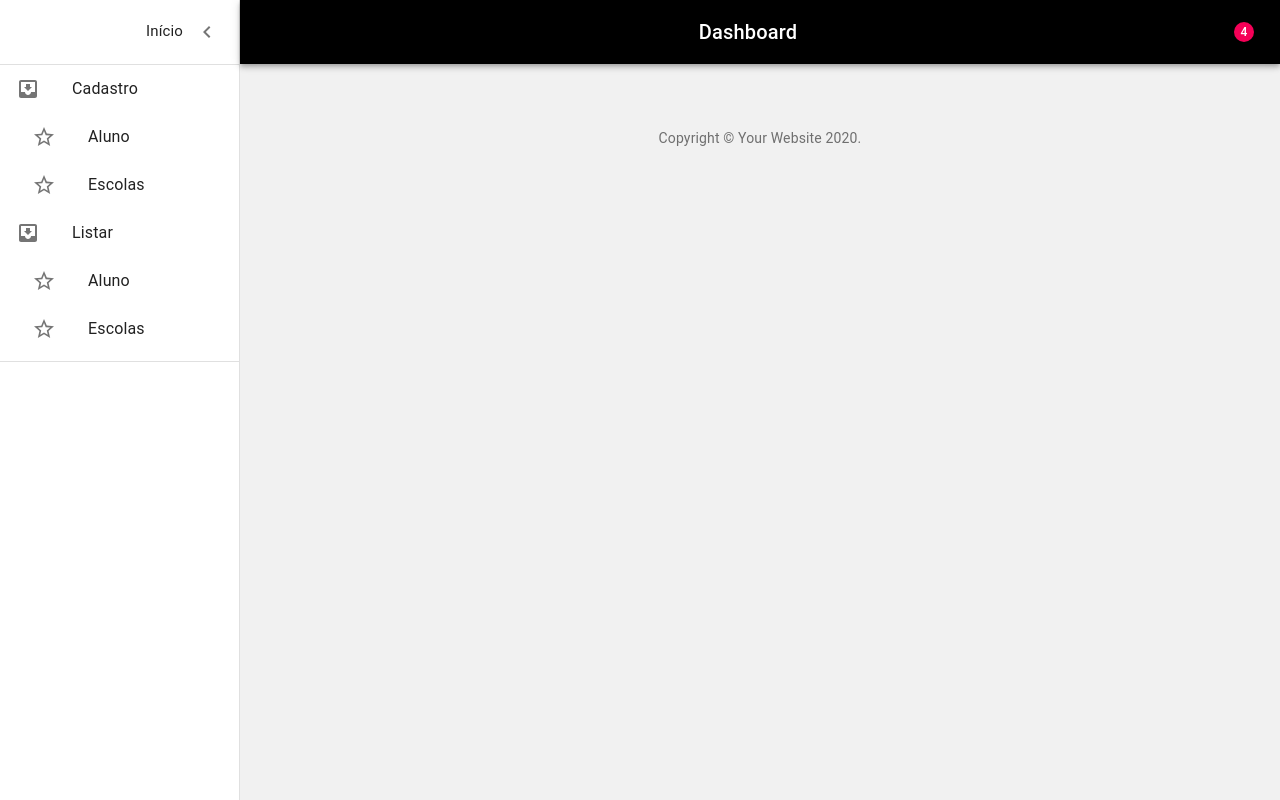
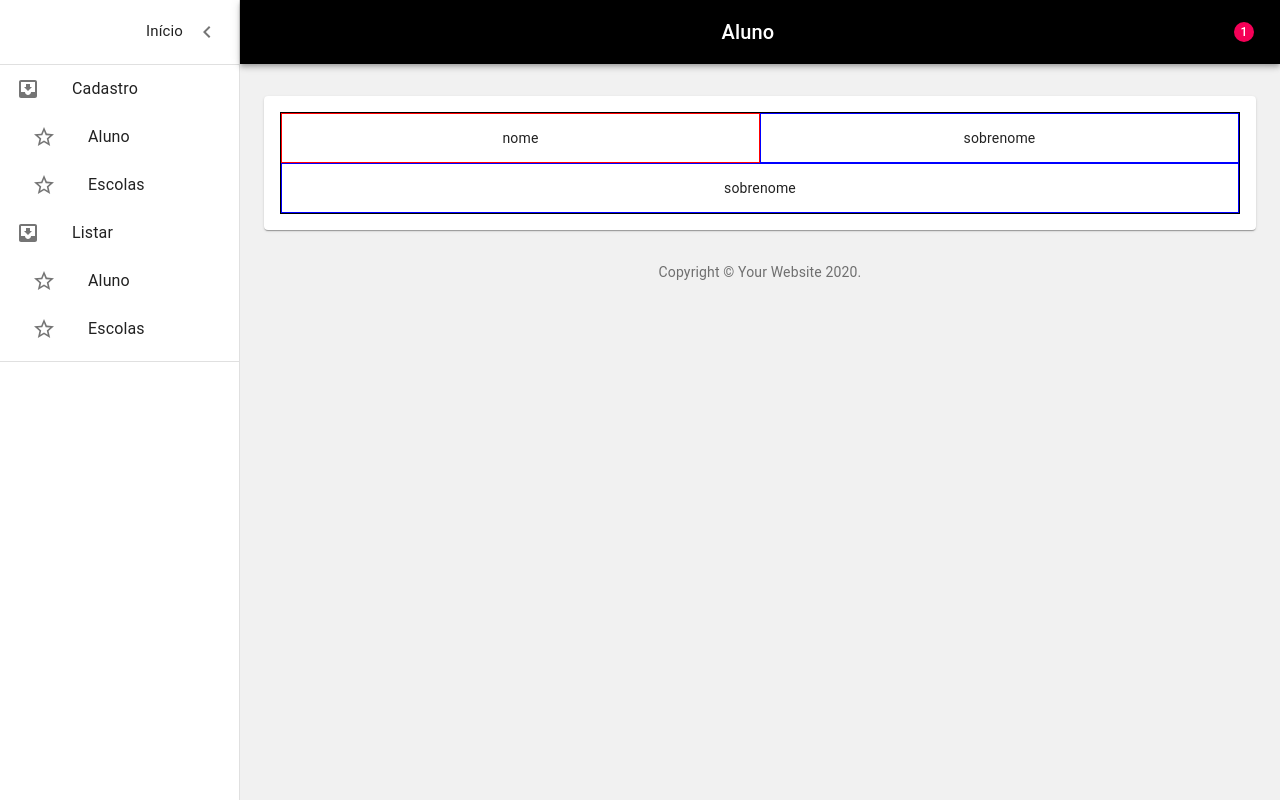
Before and after one commit to viniciusRosa/TCC_frontend, a React (Create React App) app: page /student_profile in a window 1280 px wide. Built offline with nearby package versions, Linux system fonts and the light colour scheme.

Commit message:
creating user profile

```diff
--- a/src/components/appBar/index.js
+++ b/src/components/appBar/index.js
@@ -83,7 +83,7 @@ const useStyles = makeStyles(theme => ({
   }
 }));
 
-export default function AppBarMenu() {
+export default function AppBarMenu(props) {
 
   const classes = useStyles();
   const [open, setOpen] = React.useState(true);
@@ -109,10 +109,10 @@ export default function AppBarMenu() {
             <MenuIcon />
           </IconButton>
           <Typography component="h1" variant="h6" color="inherit" noWrap className={classes.title}>
-            Dashboard
+            {props.title}
           </Typography>
           <IconButton color="inherit">
-            <Badge badgeContent={4} color="secondary">
+            <Badge badgeContent={1} color="secondary">
               {/* <NotificationsIcon /> */}
             </Badge>
           </IconButton>
@@ -135,6 +135,8 @@ export default function AppBarMenu() {
         <NestedList />
         <Divider />
       </Drawer>
+
+
     </>
   )
 }
--- a/src/pages/studentProfile/index.js
+++ b/src/pages/studentProfile/index.js
@@ -1,10 +1,11 @@
 import React from 'react';
 import clsx from 'clsx';
-import Box from '@material-ui/core/Box';
+import { Box, Grid, Paper, Avatar } from '@material-ui/core';
 import { makeStyles } from '@material-ui/core/styles';
 import Container from '@material-ui/core/Container';
 import Copyright from '../../components/copyright'
 import AppBarMenu from '../../components/appBar'
+import defaultAvatar from './default-avatar.jpg'
 
 const useStyles = makeStyles(theme => ({
   root: {
@@ -21,6 +22,28 @@ const useStyles = makeStyles(theme => ({
     paddingTop: theme.spacing(4),
     paddingBottom: theme.spacing(4),
   },
+  paper: {
+    padding: theme.spacing(2),
+    display: 'flex',
+    overflow: 'auto',
+    flexDirection: 'column',
+  },
+  fixedHeight: {
+    backgroundColor: '#fff'
+  },
+  large: {
+    width: theme.spacing(12),
+    height: theme.spacing(12),
+  },
+  grid1: {
+    border: '1px solid black'
+  },
+  grid2: {
+    border: '1px solid red'
+  },
+  grid3: {
+    border: '1px solid blue'
+  }
 }));
 
 
@@ -28,19 +51,46 @@ const useStyles = makeStyles(theme => ({
 export default function NewPage() {
 
   const classes = useStyles();
+  const fixedHeightPaper = clsx(classes.paper, classes.fixedHeight);
+
 
   return (
     <div className={classes.root}>
-     <AppBarMenu />
+      <AppBarMenu title='Aluno' />
       <main className={classes.content}>
         <div className={classes.appBarSpacer} />
         <Container maxWidth="lg" className={classes.container}>
 
-        {/* Content */}
+          {/* Content */}
 
-        <Box pt={4}>
+
+          <Grid container spacing={3}>
+            <Grid item xs={12} sm={12} >
+              <Paper className={fixedHeightPaper}>
+                <Grid container xs={12} sm={12} className={classes.grid1}>
+
+                  <Grid item xs={12} sm={6} className={classes.grid2}>
+                    {/* <Avatar alt='default image' src={defaultAvatar} className={classes.large} /> */}
+                    <p>nome</p>
+                  </Grid>
+                  <Grid item xs={12} sm={6} className={classes.grid3}>
+                    {/* <Avatar alt='default image' src={defaultAvatar} className={classes.large} /> */}
+                    <p>sobrenome</p>
+                  </Grid>
+                  <Grid item xs={12} sm={12} className={classes.grid3}>
+                    {/* <Avatar alt='default image' src={defaultAvatar} className={classes.large} /> */}
+                    <p>sobrenome</p>
+                  </Grid>
+
+                </Grid>
+              </Paper>
+            </Grid>
+          </Grid>
+
+
+          <Box pt={4}>
             <Copyright />
-        </Box>
+          </Box>
         </Container>
       </main>
     </div>
```
Also changed, not shown: mockUser.json (added, +7 -0 lines), src/pages/studentProfile/default-avatar.jpg (added).
